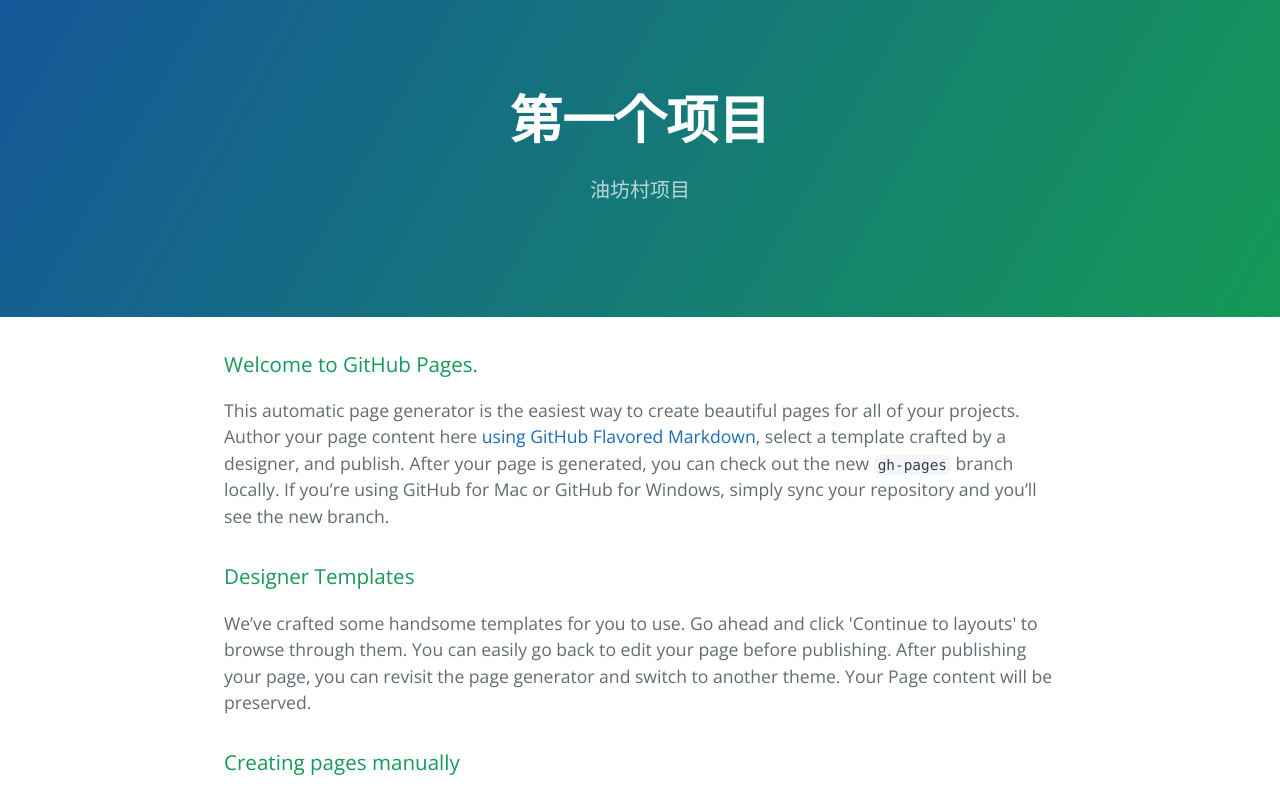
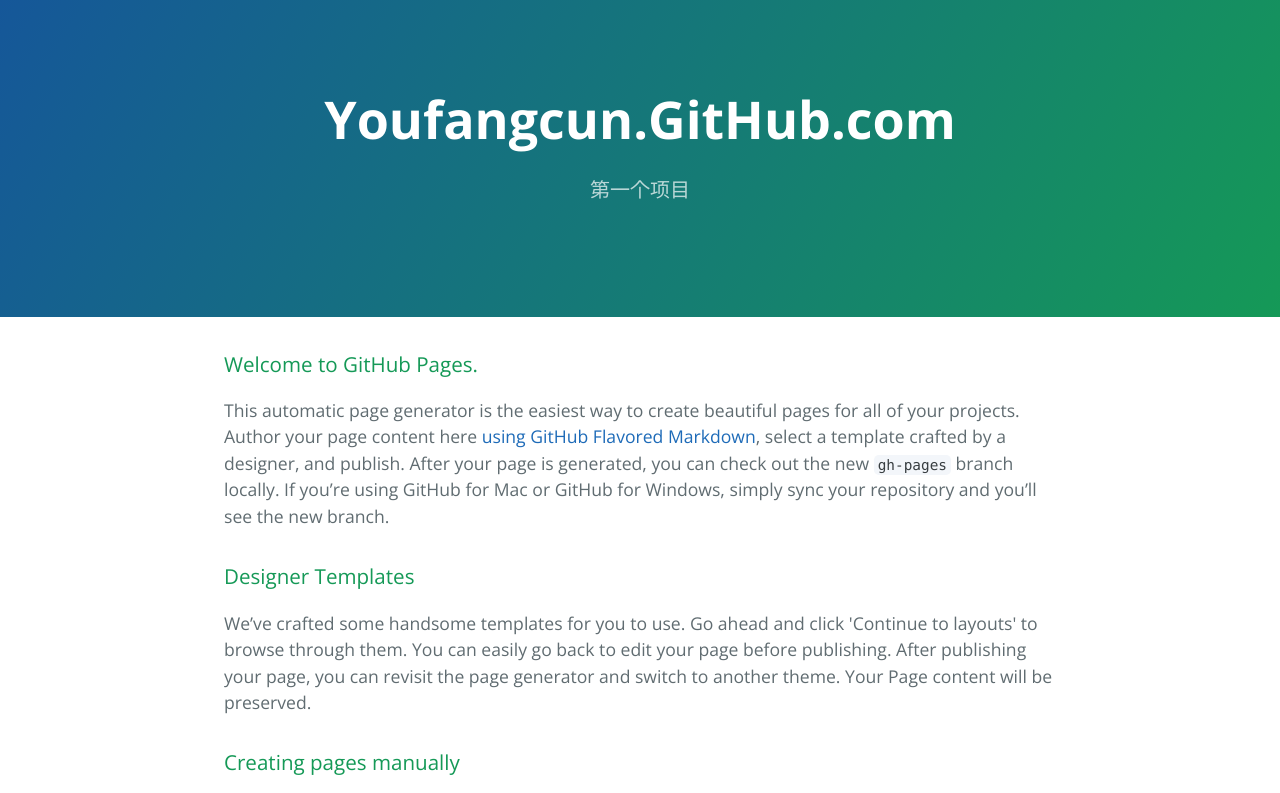
Before and after one commit to youfangcun/youfangcun.github.com, a plain HTML site: page index.html in a window 1280 px wide. Shown: the top 793 px of the page. Drawn offline with nearby package versions, Linux system fonts and the light colour scheme.

```diff
--- a/index.html
+++ b/index.html
@@ -11,8 +11,8 @@
   </head>
   <body>
     <section class="page-header">
-      <h1 class="project-name">第一个项目</h1>
-      <h2 class="project-tagline">油坊村项目</h2>
+      <h1 class="project-name">Youfangcun.GitHub.com</h1>
+      <h2 class="project-tagline">第一个项目</h2>
     </section>
 
     <section class="main-content">
@@ -47,6 +47,7 @@
       </footer>
 
     </section>
-  啊啊啊啊啊啊啊啊啊啊啊啊啊啊啊啊啊啊啊啊啊啊啊啊啊啊啊啊啊啊啊啊啊啊啊啊啊啊啊啊啊啊
+
+
   </body>
 </html>
```
